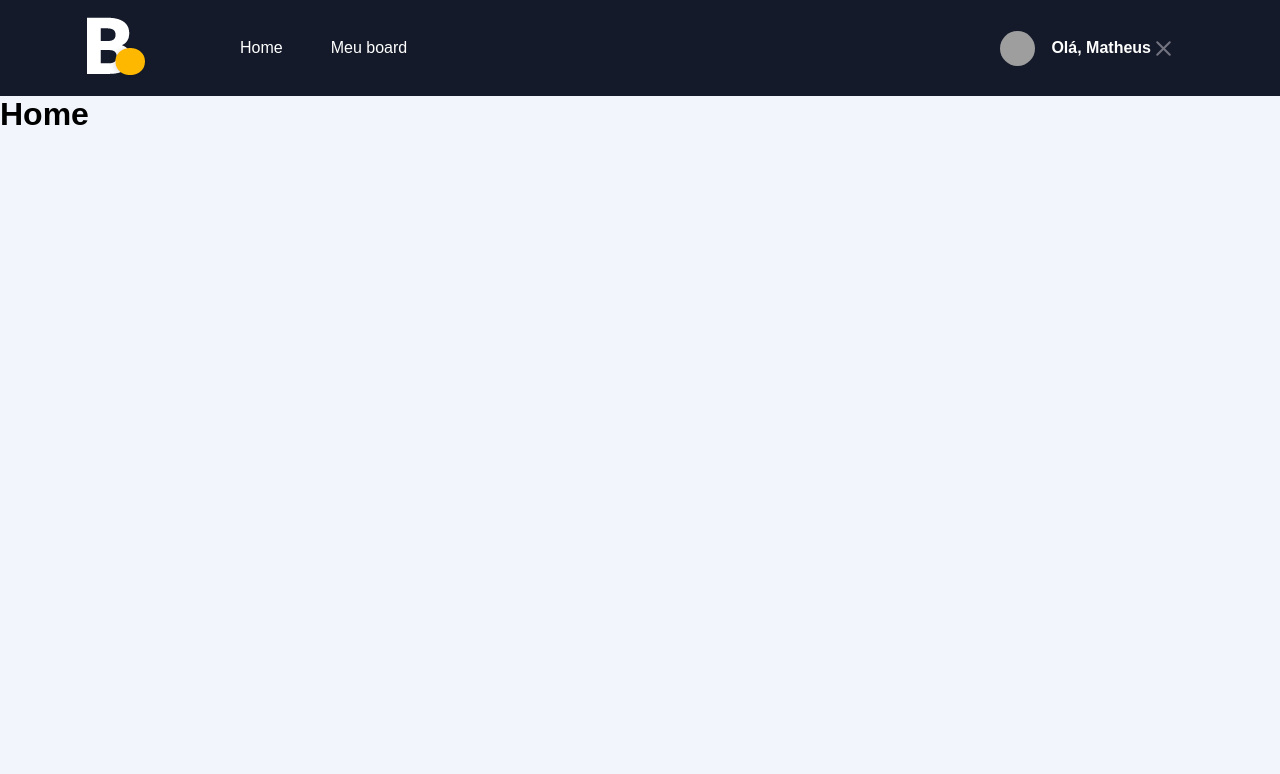
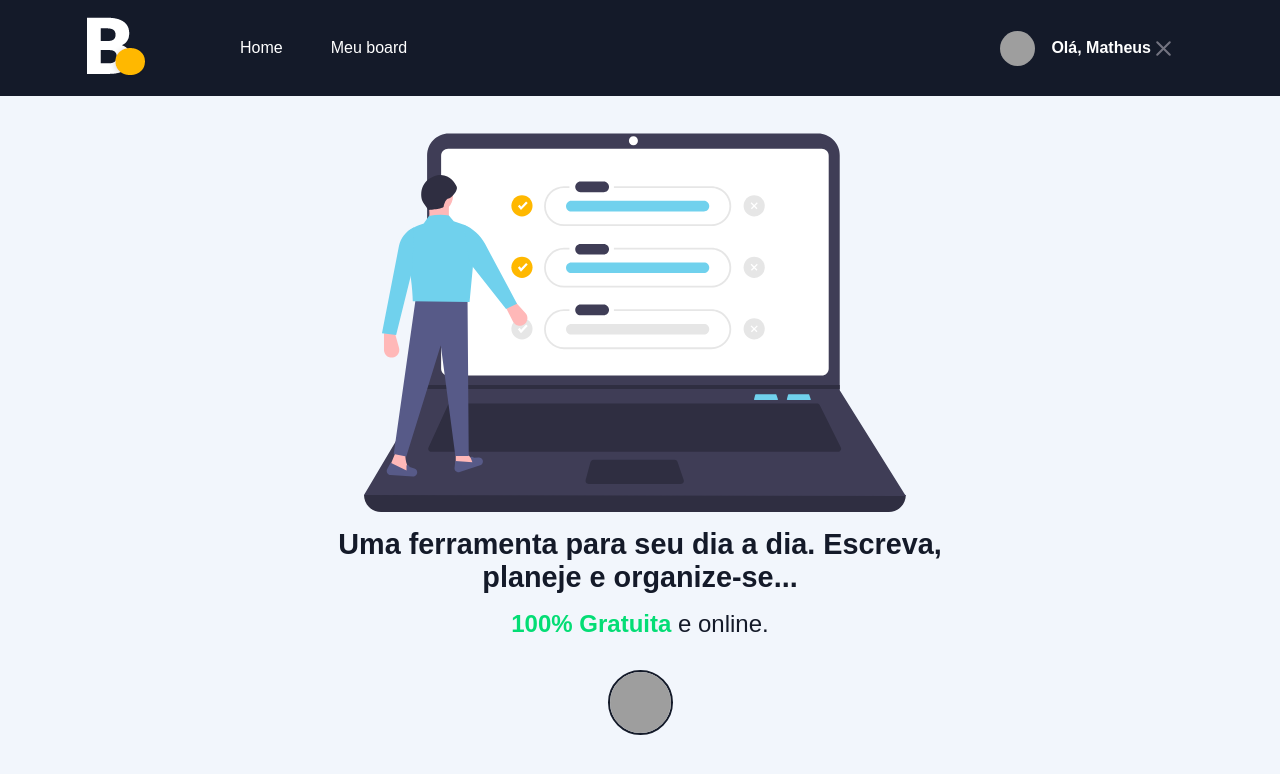
Before and after one commit to MatheusCavalini/nextjs-board, a Next.js app: page / in a window 1280 px wide. Shown: the top 774 px of the page. Built offline with nearby package versions, Linux system fonts and the light colour scheme; grey boxes are pictures that could not be loaded.

Commit message:
Create homepage

```diff
--- a/src/pages/index.tsx
+++ b/src/pages/index.tsx
@@ -1,4 +1,5 @@
 import Head from 'next/head'
+import styles from '../styles/styles.module.scss'
 
 export default function Home() {
   return (
@@ -6,10 +7,22 @@
       <Head>
         <title>Board - Organizando tarefas.</title>
       </Head>
-      <div>
-        <h1>Home</h1>
-      </div>
+      <main className={styles.contentContainer}>
+
+        <img src="/images/board-user.svg" alt="Ferramenta board" />
+
+        <section className={styles.callToAction}>
+          <h1>Uma ferramenta para seu dia a dia. Escreva, planeje e organize-se...</h1>
+          <p>
+            <span>100% Gratuita</span> e online.
+          </p>
+        </section>
+
+        <div className={styles.donaters}>
+          <img src="https://sujeitoprogramador.com/steve.png" alt="Usuario 1" />
+        </div>
+
+      </main>
     </>
-
   )
 }
--- a/src/styles/styles.module.scss
+++ b/src/styles/styles.module.scss
@@ -0,0 +1,60 @@
+.contentContainer{
+    max-width: 1120px;
+    margin: 0 auto;
+    padding: 0 2rem;
+    display: flex;
+    align-items: center;
+    justify-content: center;
+    flex-direction: column;
+
+    img{
+        margin-top: 2rem;
+    }
+}
+
+.callToAction {
+    max-width: 700px;
+
+    h1{
+        font-size: 1.8rem;
+        margin-top: 1rem;
+        font-weight: bold;
+        text-align: center;
+        color: #141a29;
+    }
+
+    p{
+        margin-top: 1rem;
+        font-size: 1.5rem;
+        text-align: center;
+        color: #141a29;
+
+        span{
+            color: #04dd75;
+            font-weight: bold;
+        }
+    }
+}
+
+.donaters{
+    display: flex;
+    justify-content: center;
+    flex-wrap: wrap;
+    margin-bottom: 1.5rem;
+
+    img{
+        width: 65px;
+        height: 65px;
+        border-radius: 50%;
+        border: 2px solid #141a29;
+        object-fit: cover;
+        transition: all 0.2s;
+        + img {
+            margin-left: 10px;
+        }
+    }
+
+    img:hover{
+        transform: scale(1.2);
+    }
+}
```
